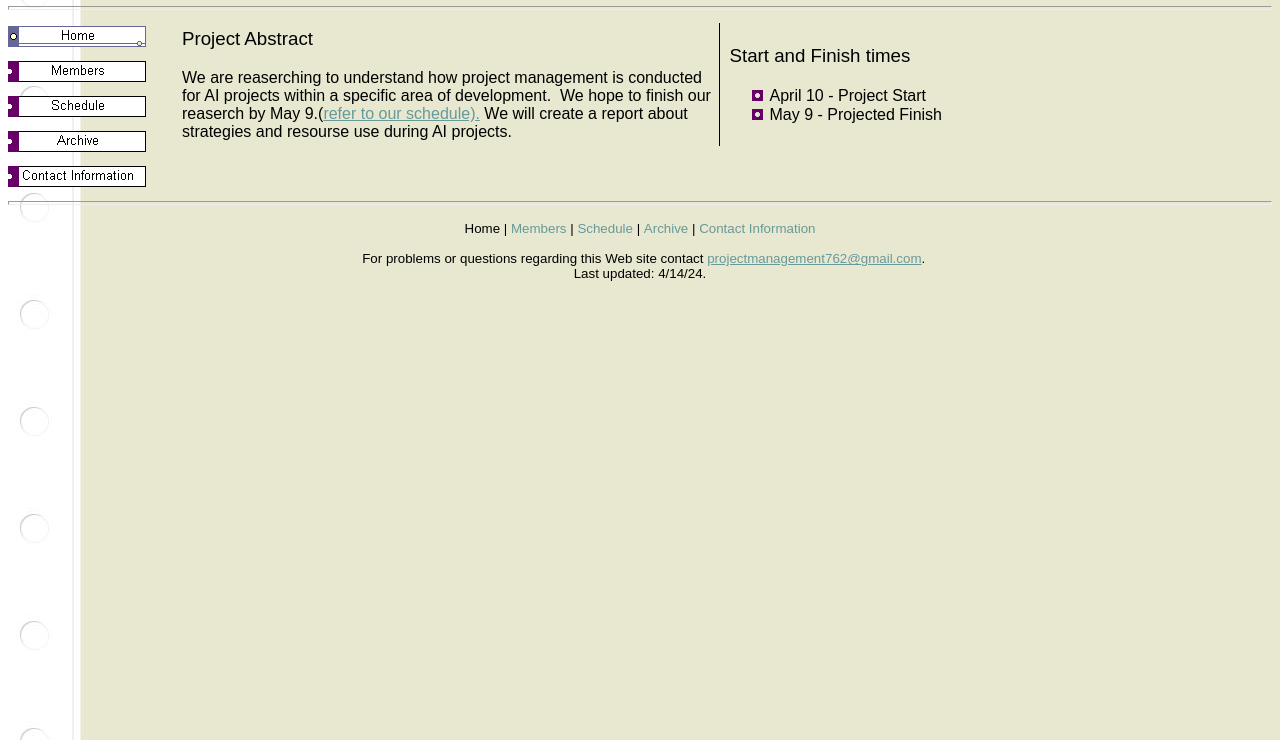
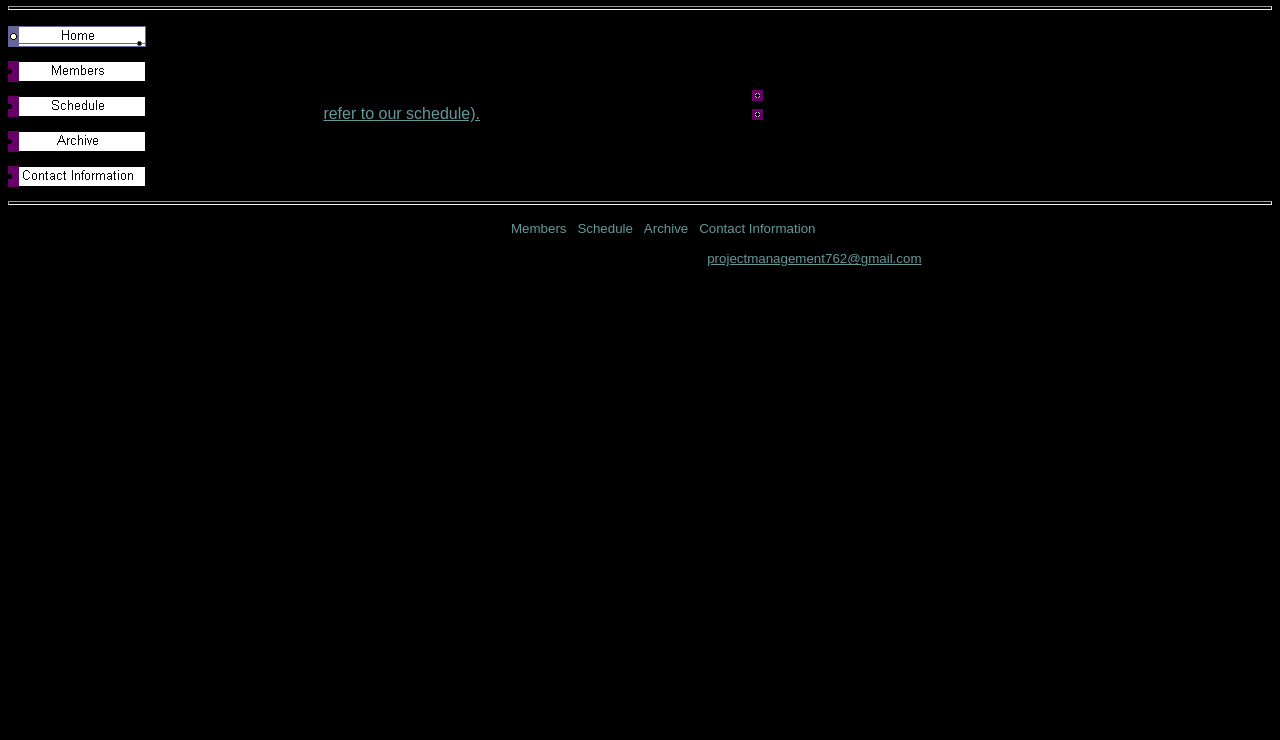
Before and after one commit to connorbutts75/connorbutts.github.io, a plain HTML site: page index.html in a window 1280 px wide. Shown: the part 60-800 px from the top of the page. Drawn offline with Linux system fonts and the light colour scheme.

Commit message:
Test to identify issue between github and computer
changing background color

```diff
--- a/_themes/folio/foli1011.css
+++ b/_themes/folio/foli1011.css
@@ -103,7 +103,7 @@ border-color:#000000;
 
 body{
 font-family:arial,helvetica;
-background-image:url(folbkgnd.jpg);
+background-color: #000000;
 }
 
 .mstheme-topbar-font{
```
